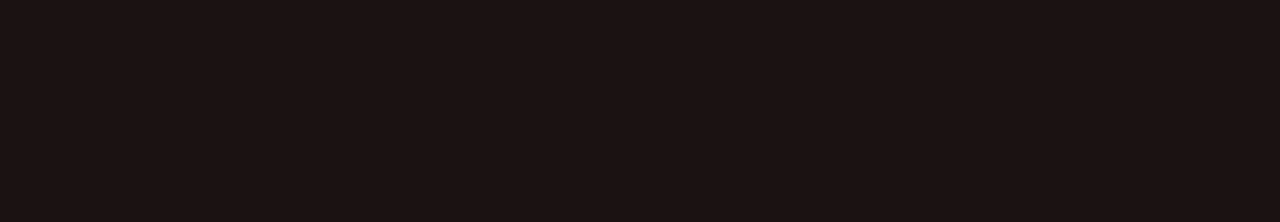
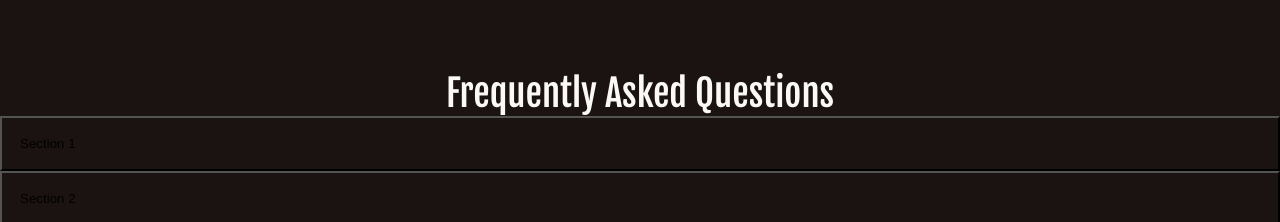
Before and after one commit to fromjyce/BlockSecure, a Next.js app: page / in a window 1280 px wide. Shown: the part 2228-2450 px from the top of the page. Before the commit the page ends 2164 px from the top, so only its background shows below. Built offline with nearby package versions, Linux system fonts and the light colour scheme.

Commit message:
added faq

```diff
--- a/src/app/static-pages/main/Main.js
+++ b/src/app/static-pages/main/Main.js
@@ -2,6 +2,7 @@
 import About from './components/About'
 import Info from './components/Info'
 import EmbedVideo from './components/EmbedVideo'
+import FAQ from './components/Faq'
 
 const Main = () => {
   return (
@@ -9,6 +10,7 @@
     <About />
     <Info />
     <EmbedVideo/>
+    <FAQ/>
     </>
   )
 }
```
